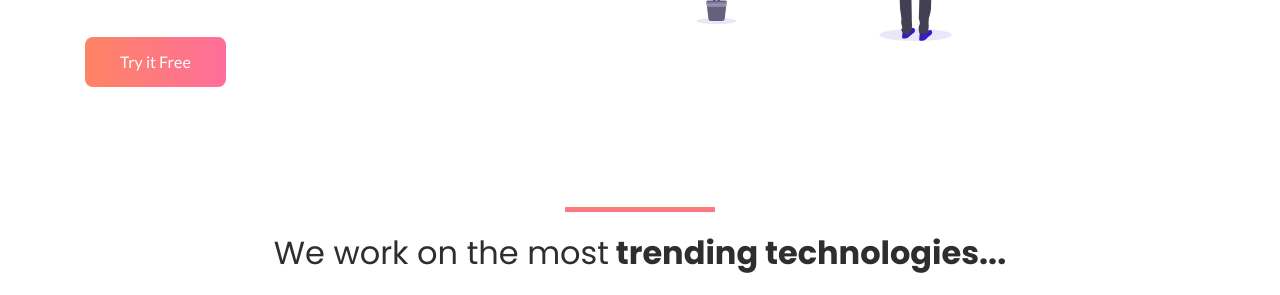
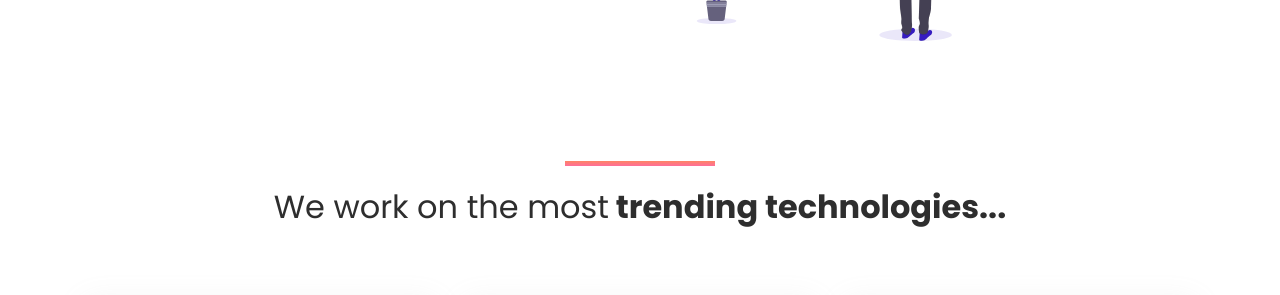
Before and after one commit to rhythmbhiwani/delvex-homepage, a plain HTML site: page index.html in a window 1280 px wide. Shown: the part 3070-3365 px from the top of the page. Drawn offline with Linux system fonts and the light colour scheme; files whose address does not match are found by name.

Commit message:
Btn removed

```diff
--- a/index.html
+++ b/index.html
@@ -266,7 +266,6 @@
                                 </li>
                             </ol>
                           </p>
-                        <a href="#" class="main-btn">Try it Free</a>
                     </div>
                 </div>
                 <div class="col-lg-6">
```
